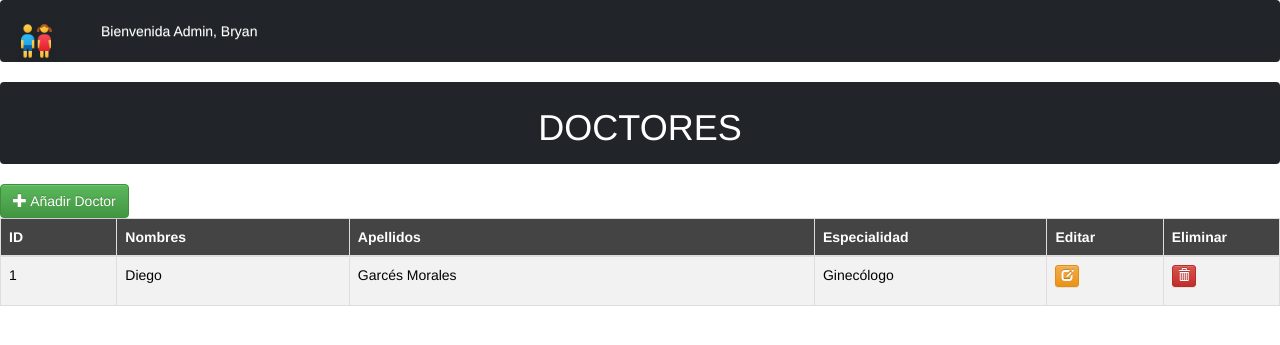
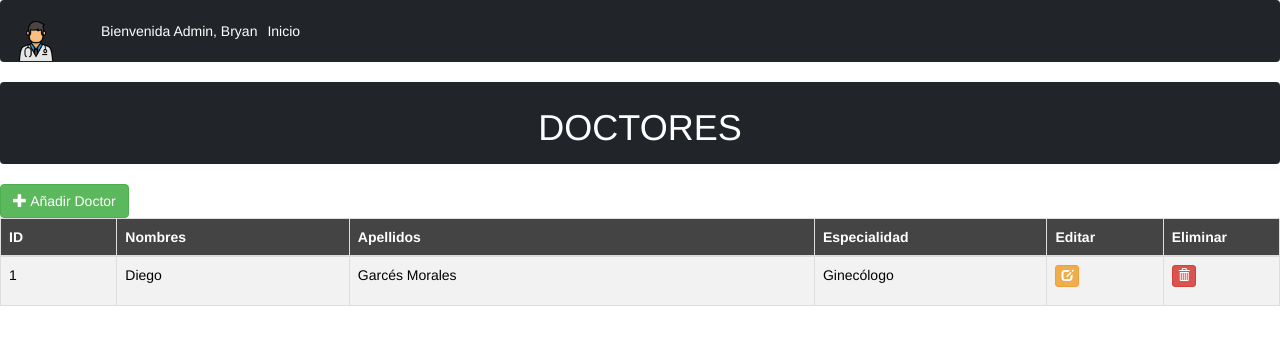
Before and after one commit to BryanMunozTecNM/Examen-Unidad-5-Equipo-3, a PHP site: page /doctores.php in a window 1280 px wide. Shown: the top 345 px of the page. Run offline with PHP 8.4, Linux system fonts and the light colour scheme; data comes from the database, SQL or seed files in the repository.

Commit message:
Funcionalidad-doctores-correcion-update

```diff
--- a/doctores.php
+++ b/doctores.php
@@ -10,14 +10,11 @@
     <script src="https://ajax.googleapis.com/ajax/libs/jquery/3.5.1/jquery.min.js"></script>
     <script src="https://cdn.jsdelivr.net/npm/@popperjs/core@2.11.6/dist/umd/popper.min.js"></script>
     <script src="https://maxcdn.bootstrapcdn.com/bootstrap/3.3.7/js/bootstrap.min.js"></script>
-    <link rel="stylesheet" href="https://maxcdn.bootstrapcdn.com/bootstrap/3.3.7/css/bootstrap-theme.min.css">
     <link rel="stylesheet" href="/Proyecto final/CSS/styles.css">
     <style>
-
         .table-striped thead tr th {
             background-color: #444;
-            color:
-            #fff;
+            color: #fff;
         }
     </style>
 </head>
@@ -25,7 +22,7 @@
     <header width="100%">
         <nav class="navbar navbar-expand-md navbar-dark bg-dark">
             <a href="#" class="navbar-brand">
-                    <img width="40px" height="40px" src="/Proyecto final/img/ico.ico" alt="mi img">
+                <img width="40px" height="40px" src="img/doc-logo.png" alt="mi img">
             </a>
             <button class="navbar-toggler" type="button" data-toggle="collapse" data-target="#menu">
                 <span class="navbar-toggler-icon"></span>
@@ -35,11 +32,14 @@
                     <li class="nav-item">
                         <a href="#" id="login-link" class="nav-link text-white">Bienvenida Admin, Bryan</a>
                     </li>
+                    <li class="nav-item">
+                        <a href="Final/inicio.html" class="nav-link text-white">Inicio</a>
+                    </li>
+
                 </ul>
             </div>
         </nav>
     </header>
-
 
     <nav class="navbar navbar-expand-sm bg-dark navbar-dark">
         <div class="container-fluid">
@@ -52,10 +52,10 @@
     require_once('ORM/orm.php');
     require_once('ORM/doctores.php');
 
-    $db= new Database();
-    $encontrado=$db->verificarDriver();
+    $db = new Database();
+    $encontrado = $db->verificarDriver();
+    ?>
 
-    ?>
     <div class="text-left">
         <a href="insert_doctor.php" class="btn btn-success" data-title="Insertar" data-toggle="tooltip" title="Insert">
             <span class="glyphicon glyphicon-plus"></span> Añadir Doctor
@@ -63,12 +63,11 @@
     </div>
 
     <?php
-    if($encontrado){
+    if ($encontrado) {
         $cnn = $db->getConnection();
         $doctorModelo = new Doctor($cnn);
         $doctores = $doctorModelo->getAll();
     }
-
     ?>
 
     <div class="table-responsive">
@@ -87,15 +86,14 @@
                 <?php foreach ($doctores as $doctor): ?>
                     <tr>
                         <td><?= $doctor['id']; ?></td>
-                        <td><?= $doctor['nombre'] ?></td>
+                        <td><?= $doctor['nombre']; ?></td>
                         <td><?= $doctor['apellidos']; ?></td>
                         <td><?= $doctor['especialidad']; ?></td>
                         <td class="Editar">
-                            <a href="update_doctor.php?id=<?= $doctor['id'] ?>" class="btn btn-warning btn-xs" data-title="Edit" data-toggle="modal">
+                            <a href="update_doctor.php?id=<?= $doctor['id']; ?>" class="btn btn-warning btn-xs" data-title="Edit" data-toggle="modal">
                                 <span class="glyphicon glyphicon-edit"></span>
                             </a>
                         </td>
-
                         <td class="Eliminar">
                             <p data-placement="top" data-toggle="tooltip" title="Delete">
                                 <a href="javascript:void(0);" onclick="confirmarEliminar(<?= $doctor['id']; ?>)" class="btn btn-danger btn-xs">
@@ -103,13 +101,12 @@
                                 </a>
                             </p>
                         </td>
-
-
                     </tr>
                 <?php endforeach; ?>
             </tbody>
         </table>
     </div>
+
     <script>
         function confirmarEliminar(id) {
             if (confirm('¿Estás seguro que deseas eliminar este doctor?')) {
```
Also changed, not shown: img/doc-logo.png (added). Lines whose indentation alone changed are shown as unchanged.
